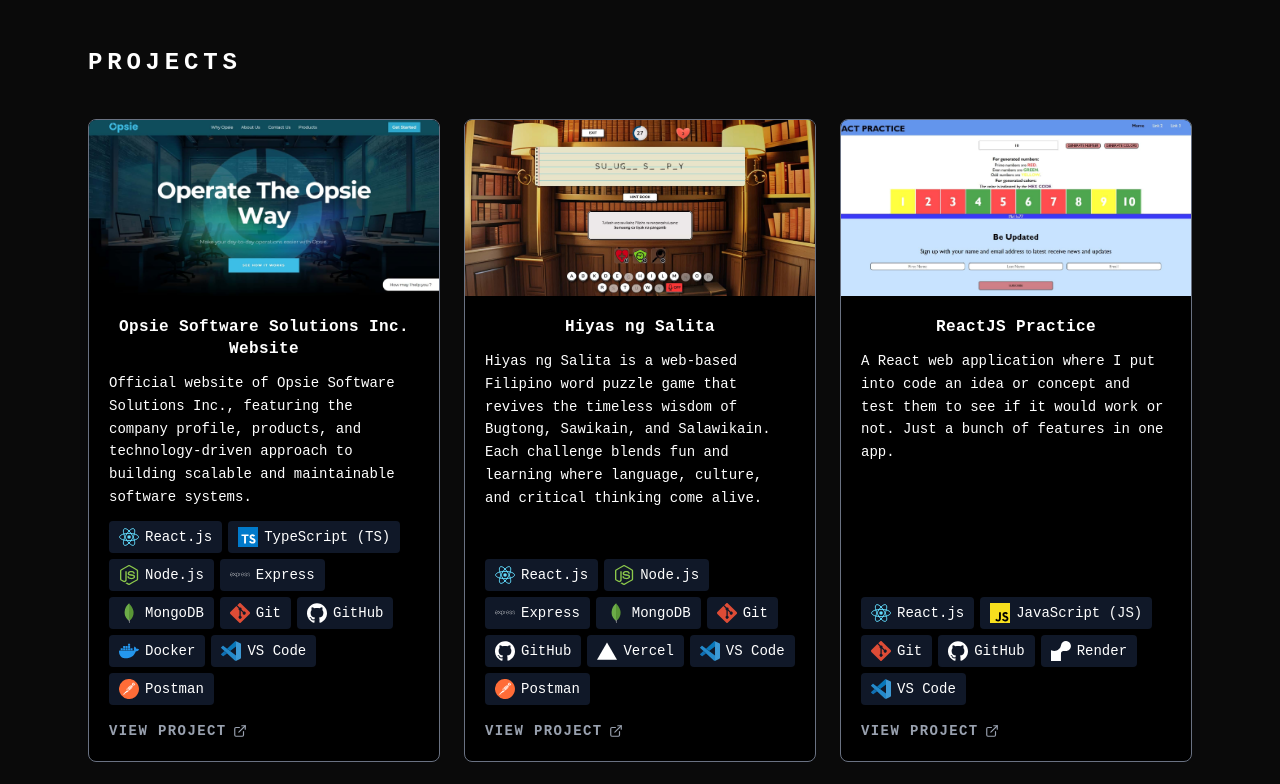
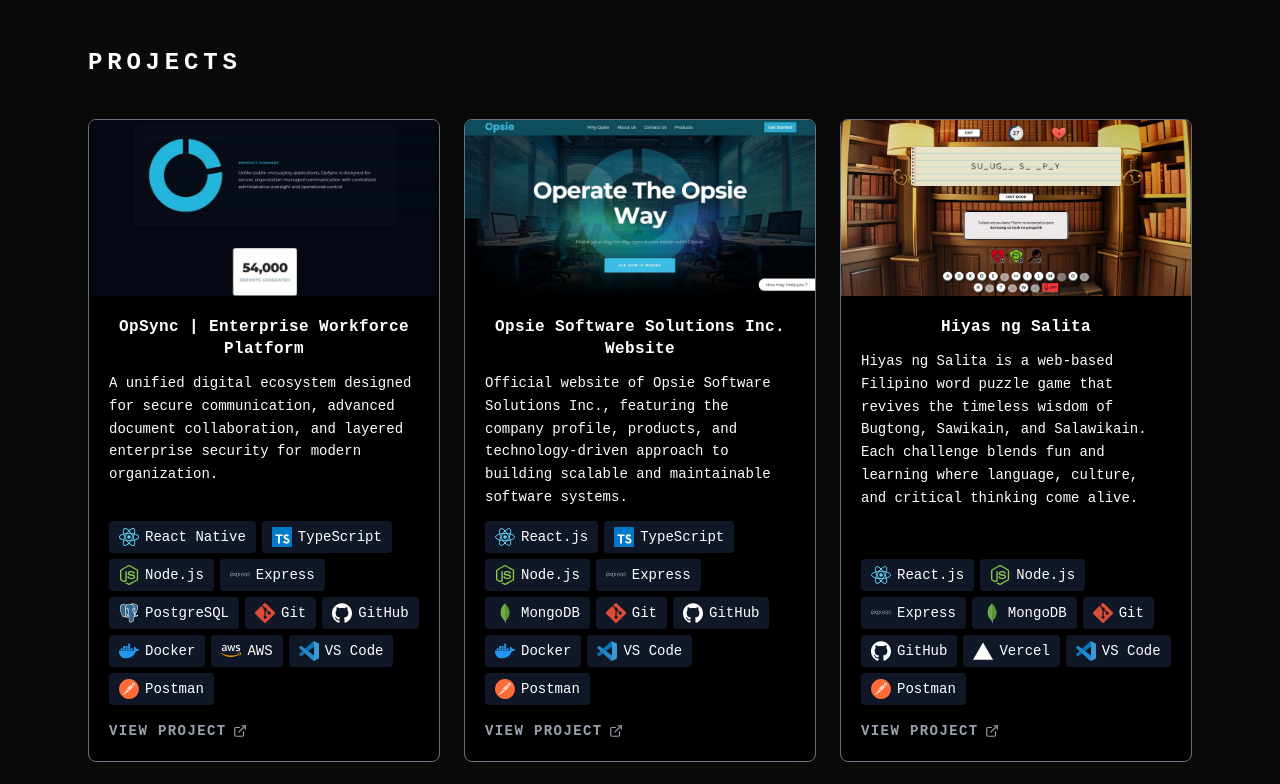
Before and after one commit to ansariku/portfolio, a React (Vite) app: page / in a window 1280 px wide. Shown: the part 1960-2744 px from the top of the page. Built offline with nearby package versions, Linux system fonts and the light colour scheme.

Commit message:
feat: add a project to projects section

```diff
--- a/package.json
+++ b/package.json
@@ -1,7 +1,7 @@
 {
   "name": "portfolio",
   "private": true,
-  "version": "0.9.95",
+  "version": "0.9.96",
   "description": "Website portfolio about me, my tech stack, and projects.",
   "homepage": "https://github.com/ansariku/portfolio#readme",
   "bugs": {
--- a/src/components/ui/ProjectCard.jsx
+++ b/src/components/ui/ProjectCard.jsx
@@ -37,6 +37,7 @@ const ProjectCard = ({ project }) => {
         </div>
 
         {/* Visit project link */}
+        {project.link &&
           <a
             href={project.link}
             target="_blank"
@@ -45,6 +46,7 @@ const ProjectCard = ({ project }) => {
           >
             View Project <ExternalLink size={14} />
           </a>
+        }
       </div>
     </div>
   );
--- a/src/data/portfolioData.js
+++ b/src/data/portfolioData.js
@@ -28,8 +28,8 @@ export const skills = [
 
 // Tech Map (key → display info): Used by TechBadge and referenced in projects
 export const TECH_MAP = {
-  javascript: { key: 'javascript', name: 'JavaScript (JS)' },
-  typescript: { key: 'typescript', name: 'TypeScript (TS)' },
+  javascript: { key: 'javascript', name: 'JavaScript' },
+  typescript: { key: 'typescript', name: 'TypeScript' },
   html: { key: 'html', name: 'HTML5' },
   css: { key: 'css', name: 'CSS3' },
   sql: { key: 'sql',name: 'SQL' },
@@ -144,4 +144,13 @@ export const projects = [
     image: 'ossi_project_screenshot.jpg',
     techStack: ['reactjs', 'typescript', 'nodejs', 'express', 'mongodb', 'git', 'github', 'docker', 'vscode', 'postman'],
   },
+  {
+    id: 6,
+    title: 'OpSync | Enterprise Workforce Platform',
+    description:
+      'A unified digital ecosystem designed for secure communication, advanced document collaboration, and layered enterprise security for modern organization.',
+    link: 'https://opsiesoftwaresolutions.com/products/OpSync',
+    image: 'osyn_project_screenshot.jpg',
+    techStack: ['reactnative', 'typescript', 'nodejs', 'express', 'postgresql', 'git', 'github', 'docker', 'aws', 'vscode', 'postman'],
+  },
 ];
```
Also changed, not shown: public/osyn_project_screenshot.jpg (added), 1 other file (tests, documents, lock files or other folders). Lines whose indentation alone changed are shown as unchanged.
